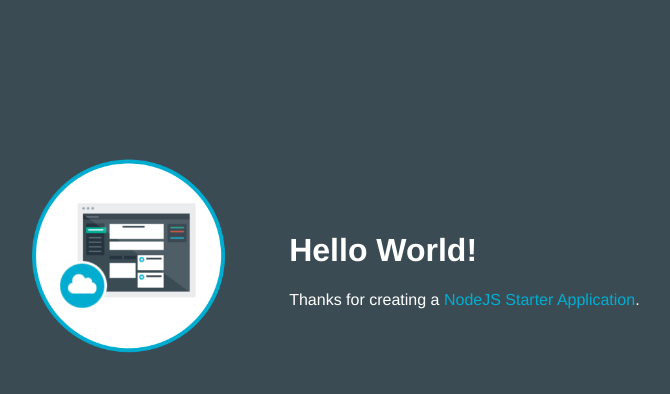
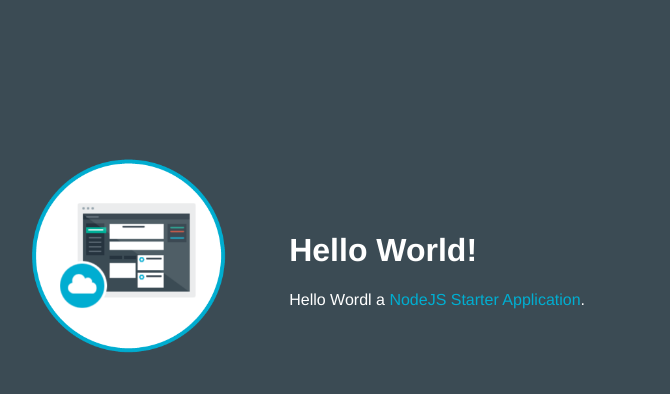
Before and after one commit to babyedwin/edgarage100, a website: page public/index.html in a window 1280 px wide. Shown: the whole page, without its empty margins (253-923 px from the left). Drawn offline with Linux system fonts and the light colour scheme.

Commit message:
My code change

```diff
--- a/public/index.html
+++ b/public/index.html
@@ -17,7 +17,7 @@
         </td>
         <td>
           <h1 id="message">Hello World!</h1>
-          <p class='description'></p> Thanks for creating a <span class = "blue">NodeJS Starter Application</span>.
+          <p class='description'></p> Hello Wordl a <span class = "blue">NodeJS Starter Application</span>.
         </td>
       </tr>
     </table>
```
Also changed, not shown: 1 other file.
